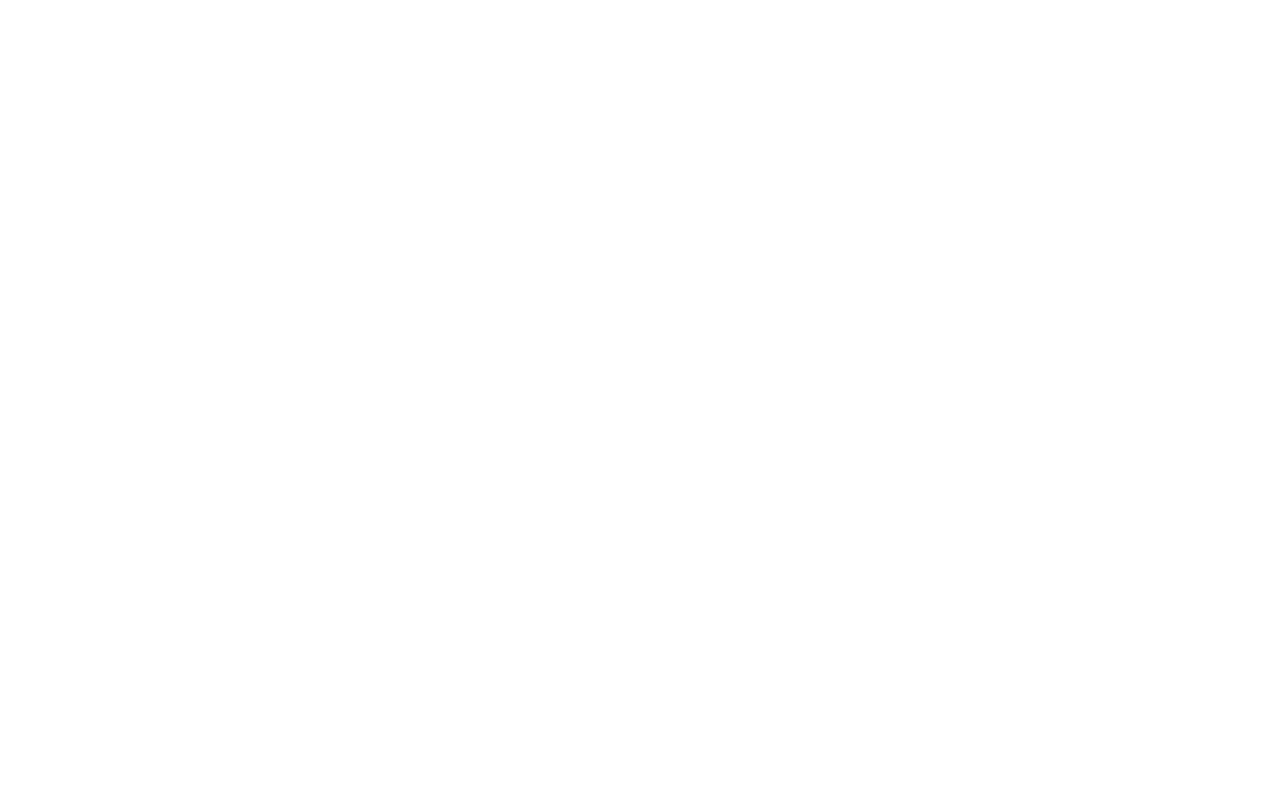
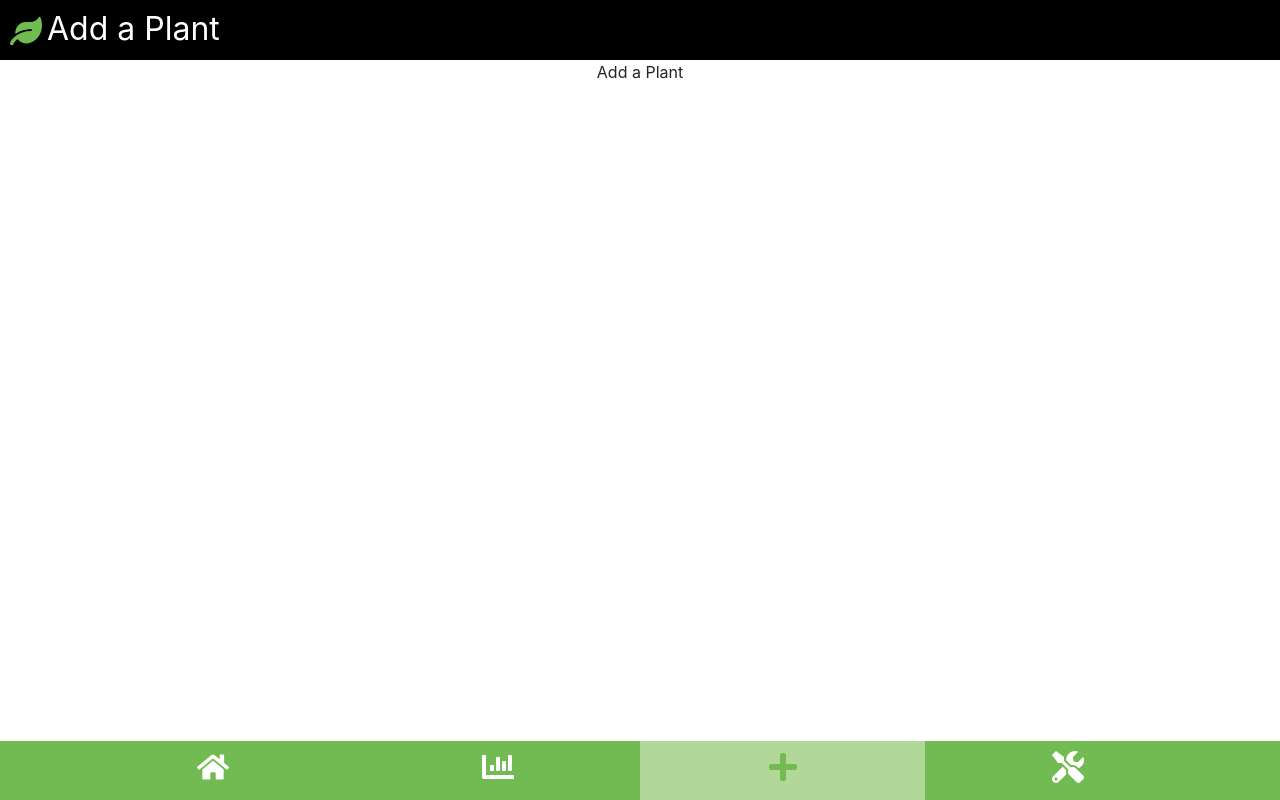
Before and after one commit to tuyet-pham/Project-Perennial, a React (Create React App) app in the folder reactfrontend/: page /add-plant in a window 1280 px wide. Built offline with nearby package versions, Linux system fonts and the light colour scheme.

Commit message:
Routing works.

```diff
--- a/reactfrontend/src/App.js
+++ b/reactfrontend/src/App.js
@@ -7,9 +7,9 @@
   // Route
 } from 'react-router-dom';
 import PageTemplate from './PageTemplate';
-//import Monitor from './pages/Monitor';
-// import AddPlant from './pages/AddPlant';
-// import Options from './pages/Options';
+import Monitor from './pages/Monitor';
+import AddPlant from './pages/AddPlant';
+import Options from './pages/Options';
 import Home from './pages/Home';
 
 function App() {
@@ -18,6 +18,9 @@
       <Router>
         {/* <PageTemplate path="/" component={Home} /> */}
         <PageTemplate path="/home" component={Home} />
+        <PageTemplate path="/monitor" component={Monitor} />
+        <PageTemplate path="/add-plant" component={AddPlant} />
+        <PageTemplate path="/options" component={Options} />
       </Router>
     </div>
   );
--- a/reactfrontend/src/pages/AddPlant.js
+++ b/reactfrontend/src/pages/AddPlant.js
@@ -0,0 +1,14 @@
+import React from 'react';
+import PageTemplate from '../PageTemplate';
+
+function AddPlant() {
+    return (
+      <PageTemplate>
+          <div>
+            Add a Plant
+          </div>
+      </PageTemplate>
+    );
+}
+
+  export default AddPlant;
--- a/reactfrontend/src/pages/Monitor.js
+++ b/reactfrontend/src/pages/Monitor.js
@@ -0,0 +1,14 @@
+import React from 'react';
+import PageTemplate from '../PageTemplate';
+
+function Monitor() {
+    return (
+      <PageTemplate>
+          <div>
+            Monitor
+          </div>
+      </PageTemplate>
+    );
+}
+
+  export default Monitor;
--- a/reactfrontend/src/pages/Options.js
+++ b/reactfrontend/src/pages/Options.js
@@ -0,0 +1,14 @@
+import React from 'react';
+import PageTemplate from '../PageTemplate';
+
+function Options() {
+    return (
+      <PageTemplate>
+          <div>
+            Options
+          </div>
+      </PageTemplate>
+    );
+}
+
+  export default Options;
```
